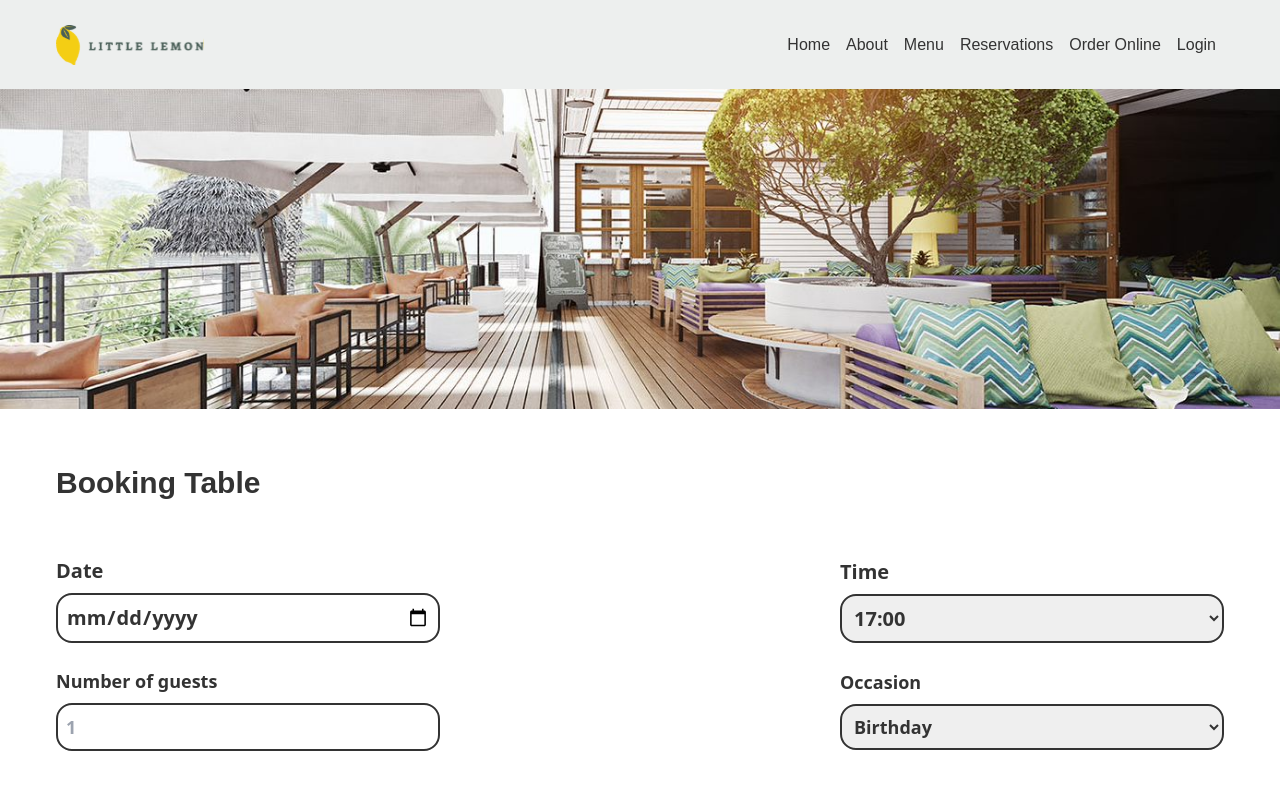
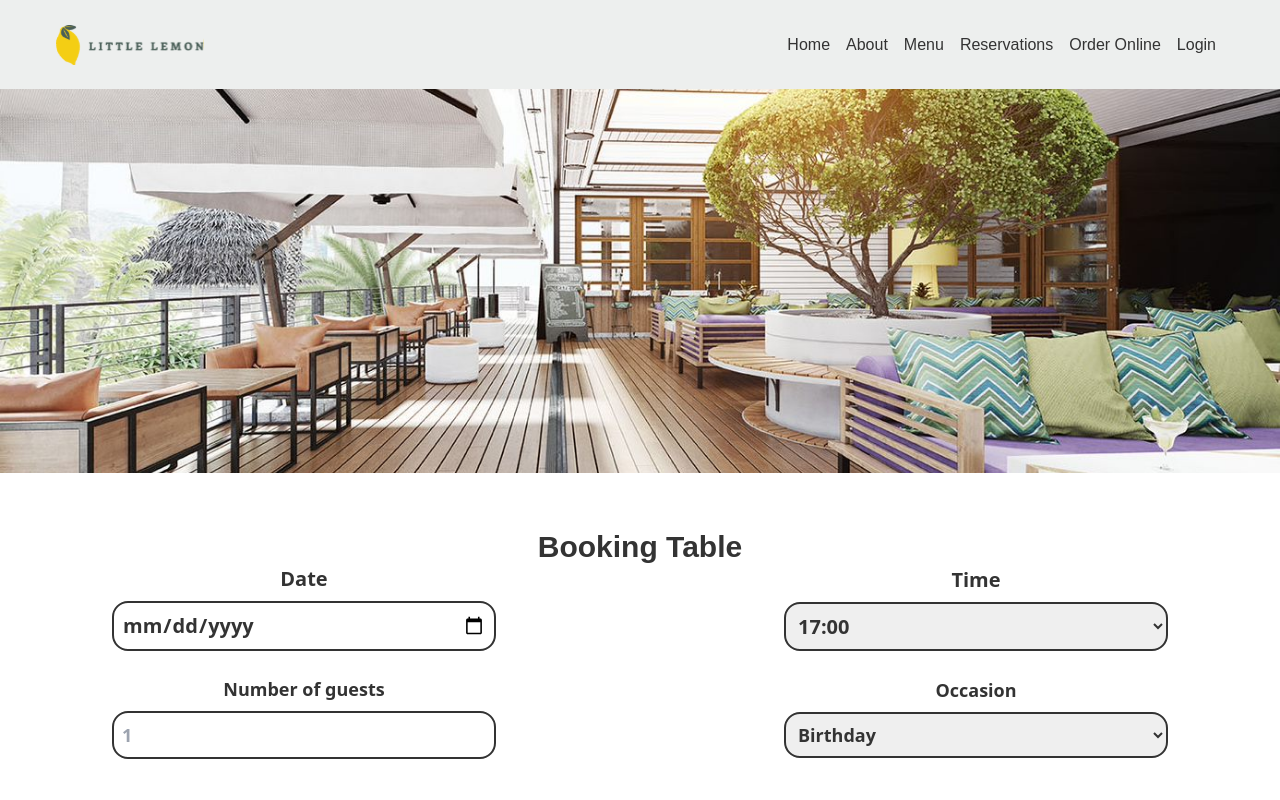
Before and after one commit to KazKinjo/little-lemon-web, a React (Create React App) app: page /booking in a window 1280 px wide. Shown: the top 800 px of the page. Built offline with nearby package versions, Linux system fonts and the light colour scheme.

Commit message:
Modify BookingPage.js

```diff
--- a/src/components/Booking/BookingPage.js
+++ b/src/components/Booking/BookingPage.js
@@ -7,11 +7,14 @@ const BookingPage = () => {
       <img
         src={little_lemon_booking}
         alt='Little Lemon'
-        className='w-full object-cover object-center h-80' />
-      <h1 className='text-highlight-black text-3xl font-bold font-Markazi m-14'>
-        Booking Table
-      </h1>
-      <Main />
+        className='w-full object-cover object-center h-96'
+      />
+      <div className='m-14 text-center'>
+        <h1 className='text-highlight-black text-3xl font-bold font-Markazi'>
+          Booking Table
+        </h1>
+        <Main />
+      </div>
     </main>
   );
 };
--- a/src/components/Home/Highlights.js
+++ b/src/components/Home/Highlights.js
@@ -9,7 +9,10 @@ const Highlights = () => {
           This Week Specials!
         </h3>
         <Link to="">
-          <button type="button" className="bg-primary-yellow text-highlight-black text-2xl font-Intel font-semibold h-16 w-60 border-0 rounded-2xl hover:cursor-pointer hover:transition-all hover:text-highlight-gray">
+          <button
+            type="button"
+            className="bg-primary-yellow text-highlight-black text-2xl font-Intel font-semibold h-16 w-60 border-0 rounded-2xl hover:cursor-pointer hover:transition-all hover:text-highlight-gray"
+          >
             Order Online
           </button>
         </Link>
--- a/src/components/Home/MenuList.js
+++ b/src/components/Home/MenuList.js
@@ -30,7 +30,7 @@ const MenuList = () => {
                     {description}
                   </p>
                 </div>
-                <div className="flex items-center justify-end">
+                <div className="flex justify-end">
                   <div className="relative flex items-center justify-center mt-6 bg-highlight-black h-8 w-28 shadow-lg rounded-lg">
                     <span className="text-highlight-gray text-xs font-Intel font-semibold mr-4">
                       Delivery
--- a/src/utils/data.js
+++ b/src/utils/data.js
@@ -27,7 +27,7 @@ export const specialmenu = [
     id: "lemon_dessert",
     name: "Lemon Dessert",
     price: 4.99,
-    description: "This comes straight from grandma’s recipe book, every last ingredient has...",
+    description: "This comes straight from grandma's recipe book, every last ingredient has...",
     src: lemon_dessert,
     alt: "Lemon Dessert",
   },
```
